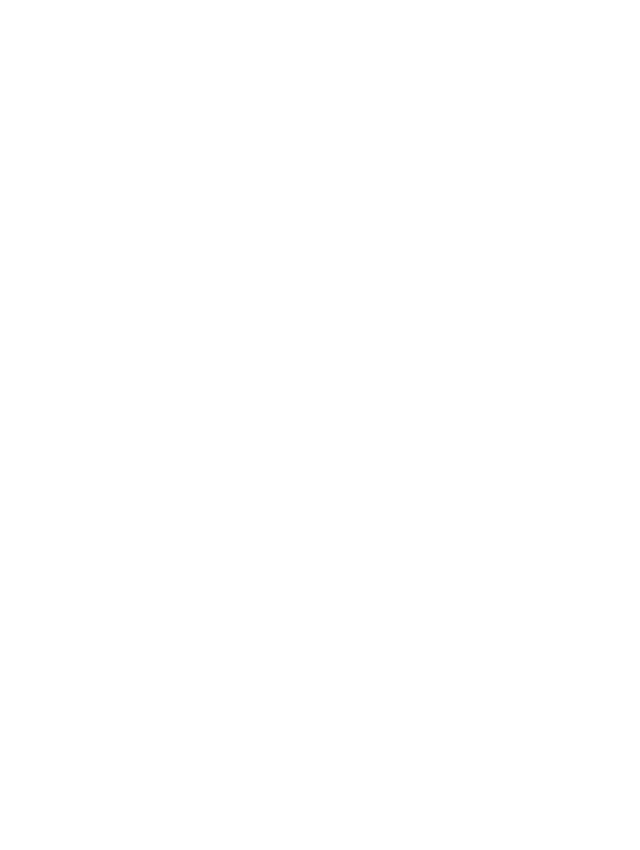
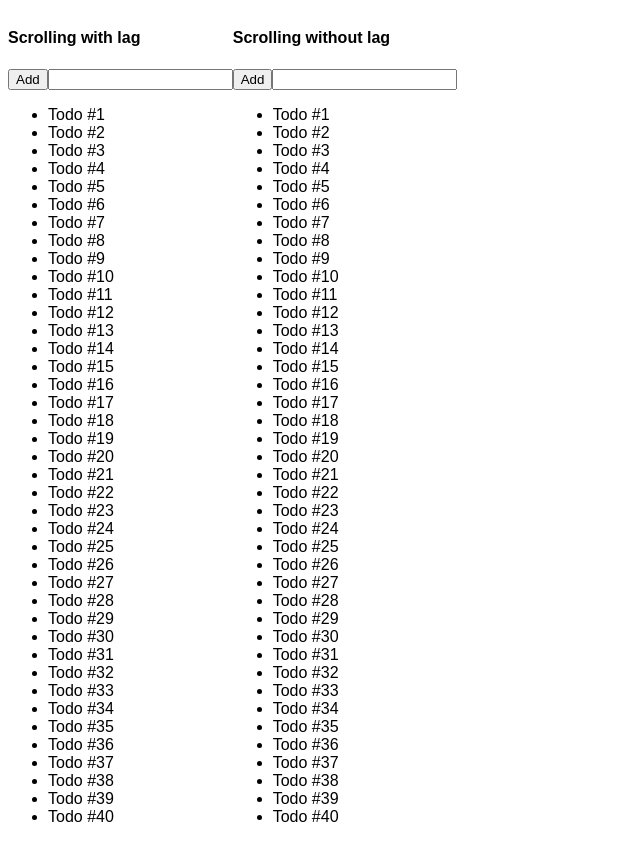
Before and after one commit to zorgick/anki-react, a React (Vite) app: page / in a window 1280 px wide. Shown: the whole page, without its empty margins (0-640 px from the left). Before the commit the page ends 800 px from the top, so only its background shows below. Built offline with nearby package versions, Linux system fonts and the light colour scheme.

Commit message:
Update 4 files

```diff
--- a/src/App.css
+++ b/src/App.css
@@ -1,82 +1,4 @@
-#root {
-  max-width: 1280px;
-  margin: 0 auto;
-  padding: 2rem;
-  text-align: center;
+.App {
+  font-family: sans-serif;
+  display: flex;
 }
-
-.logo {
-  height: 6em;
-  padding: 1.5em;
-  will-change: filter;
-}
-.logo:hover {
-  filter: drop-shadow(0 0 2em #646cffaa);
-}
-.logo.react:hover {
-  filter: drop-shadow(0 0 2em #61dafbaa);
-}
-
-@keyframes logo-spin {
-  from {
-    transform: rotate(0deg);
-  }
-  to {
-    transform: rotate(360deg);
-  }
-}
-
-@media (prefers-reduced-motion: no-preference) {
-  a:nth-of-type(1) .logo {
-    animation: logo-spin infinite 20s linear;
-  }
-}
-
-.card {
-  padding: 2em;
-}
-
-.read-the-docs {
-  color: #888;
-}
-#root {
-  max-width: 1280px;
-  margin: 0 auto;
-  padding: 2rem;
-  text-align: center;
-}
-
-.logo {
-  height: 6em;
-  padding: 1.5em;
-  will-change: filter;
-}
-.logo:hover {
-  filter: drop-shadow(0 0 2em #646cffaa);
-}
-.logo.react:hover {
-  filter: drop-shadow(0 0 2em #61dafbaa);
-}
-
-@keyframes logo-spin {
-  from {
-    transform: rotate(0deg);
-  }
-  to {
-    transform: rotate(360deg);
-  }
-}
-
-@media (prefers-reduced-motion: no-preference) {
-  a:nth-of-type(1) .logo {
-    animation: logo-spin infinite 20s linear;
-  }
-}
-
-.card {
-  padding: 2em;
-}
-
-.read-the-docs {
-  color: #888;
-}
--- a/src/App.tsx
+++ b/src/App.tsx
@@ -1,7 +1,20 @@
 import "./App.css";
+import WithLag from "./WithLag";
+import WithoutLag from "./WithoutLag";
 
 function App() {
-  return <div className="App"></div>;
+  return (
+    <div className="App">
+      <div>
+        <h4>Scrolling with lag</h4>
+        <WithLag />
+      </div>
+      <div>
+        <h4>Scrolling without lag</h4>
+        <WithoutLag />
+      </div>
+    </div>
+  );
 }
 
 export default App;
--- /dev/null
+++ b/src/WithLag.jsx
@@ -0,0 +1,38 @@
+import { useState, useRef } from "react";
+
+export default function TodoList() {
+  const listRef = useRef(null);
+  const [text, setText] = useState("");
+  const [todos, setTodos] = useState(initialTodos);
+
+  function handleAdd() {
+    const newTodo = { id: nextId++, text: text };
+    setText("");
+    setTodos([...todos, newTodo]);
+    listRef.current.lastChild.scrollIntoView({
+      behavior: "smooth",
+      block: "nearest"
+    });
+  }
+
+  return (
+    <>
+      <button onClick={handleAdd}>Add</button>
+      <input value={text} onChange={(e) => setText(e.target.value)} />
+      <ul ref={listRef}>
+        {todos.map((todo) => (
+          <li key={todo.id}>{todo.text}</li>
+        ))}
+      </ul>
+    </>
+  );
+}
+
+let nextId = 0;
+let initialTodos = [];
+for (let i = 0; i < 40; i++) {
+  initialTodos.push({
+    id: nextId++,
+    text: "Todo #" + (i + 1)
+  });
+}
--- /dev/null
+++ b/src/WithoutLag.jsx
@@ -0,0 +1,41 @@
+import { useState, useRef } from "react";
+import { flushSync } from "react-dom";
+
+export default function TodoList() {
+  const listRef = useRef(null);
+  const [text, setText] = useState("");
+  const [todos, setTodos] = useState(initialTodos);
+
+  function handleAdd() {
+    const newTodo = { id: nextId++, text: text };
+    flushSync(() => {
+      setText("");
+      setTodos([...todos, newTodo]);
+    });
+    listRef.current.lastChild.scrollIntoView({
+      behavior: "smooth",
+      block: "nearest"
+    });
+  }
+
+  return (
+    <>
+      <button onClick={handleAdd}>Add</button>
+      <input value={text} onChange={(e) => setText(e.target.value)} />
+      <ul ref={listRef}>
+        {todos.map((todo) => (
+          <li key={todo.id}>{todo.text}</li>
+        ))}
+      </ul>
+    </>
+  );
+}
+
+let nextId = 0;
+let initialTodos = [];
+for (let i = 0; i < 40; i++) {
+  initialTodos.push({
+    id: nextId++,
+    text: "Todo #" + (i + 1)
+  });
+}
```
